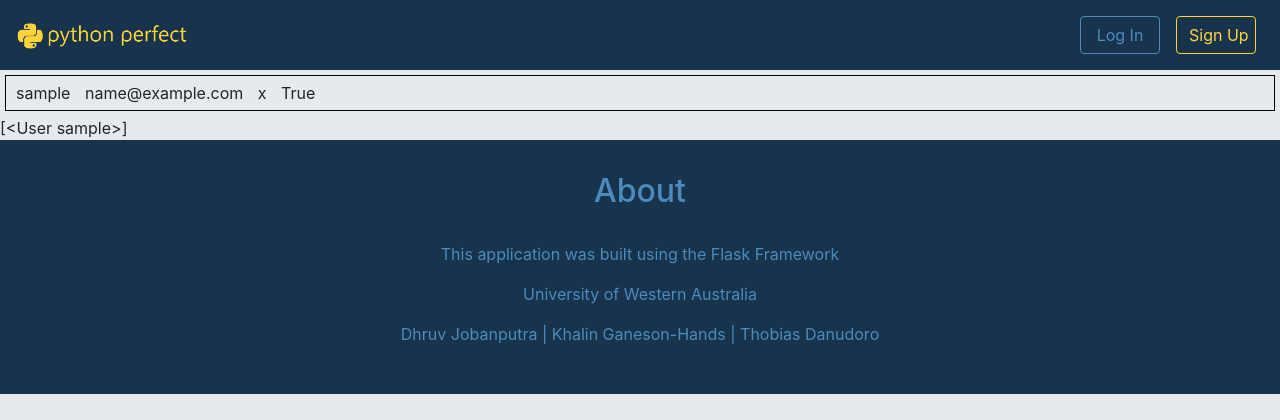
After one commit to PythonPerfect/PythonPerfect, a Flask app: template app/templates/users.html in a window 1280 px wide. The commit adds this page. Shown: the top 420 px of the page. Run offline with Flask 2, Linux system fonts and the light colour scheme; tables that the repository leaves empty hold one stand-in row (values such as "Sample post"); the template is opened without the code that fills it: values that come from a table or form of the project are taken from there, most other values are stand-ins (such as "Sample title", 1, 10 or a date in 2020); some libraries are stand-ins or nearby versions.

Commit message:
minor changes

```diff
--- a/app/forms.py
+++ b/app/forms.py
@@ -15,10 +15,11 @@ class RegistrationForm(FlaskForm):
         Length(min=4, max=20, message='Must be at least 4 and less than 20 characters!')])
     email = StringField('Email', validators=[DataRequired(), Email()])
     regex = r"^(?=.*[A-Za-z])(?=.*\d)[A-Za-z\d]{8,128}$"
+
     password = PasswordField(
         'Password',
         validators=[DataRequired(),
-        Regexp(regex, message='Use 8 or more characters with a mix of letters and numbers')])
+        Regexp(regex, message='Use 8 or more characters with a mix of letters and numbers and no special characters.')])
     re_password = PasswordField('Repeat Password', validators=[DataRequired(), EqualTo('password')])
     submit = SubmitField('Register')
 
--- a/app/routes.py
+++ b/app/routes.py
@@ -37,8 +37,10 @@ def signup():
     user.set_password(form.password.data)
     db.session.add(user)
     db.session.commit()
+
+    login_user(user, remember=False)
     flash('Welcome, registration complete!')
-    return redirect(url_for('login'))
+    return redirect(url_for('dashboard'))
   return render_template('signup.html', title='Signup', form=form)
 
 @app.route("/dashboard")
@@ -57,5 +59,25 @@ def logout():
 def error404(e):
   return render_template("error404.html", title="Error 404")
 
+
+@app.route("/users")
+def users():
+  users = User.query.all()
+  return render_template("users.html", users=users)
+
+# FOR TESTING PURPOSES ONLY
+@app.route("/delhalfusers")
+def delete_all_users():
+  x = input("Please confirm you want to delete all users: ")
+  if x == "confirm":
+    users = User.query.all()
+    import math
+    num = math.ceil(len(users) / 2)
+    for i in range(num):
+      u = users[i]
+      db.session.delete(u)
+      db.session.commit()
+    return redirect(url_for('index'))
+
 if __name__ == "__main__":
     app.run(debug=True)
--- a/app/static/css/login.css
+++ b/app/static/css/login.css
@@ -27,7 +27,7 @@
 
 .login-title {
   width: fit-content;
-  margin: 0 auto 2rem auto;
+  margin: 0 auto;
 }
 .login-form {
   margin-bottom: 1rem;
@@ -43,7 +43,7 @@
   box-shadow: rgba(0, 0, 0, 0.1) 0px 1px 4px 0px inset,
     rgba(0, 0, 0, 0) 0px 0px 0px 0px;
 
-  margin-bottom: 2rem;
+  margin-top: 2rem;
 }
 
 .login-new-account {
--- a/app/templates/signup.html
+++ b/app/templates/signup.html
@@ -14,6 +14,7 @@
         </a>
         <div class="login-form-container">
           <h2 class="login-title py-blue"><strong>Create Account</strong></h2>
+          <!-- prettier-ignore -->
           <form class="login-form" action="" name="login-form" method="POST">
             {{ form.hidden_tag() }}
 
@@ -49,7 +50,7 @@
               <div class="text-danger"> {{ error }}</div>
             {% endfor %}
 
-            {{form.submit(class="btn btn-outline-success",
+            {{form.submit(class="btn btn-outline-success mt-4",
                          type="submit",
                          value="Sign Up")}}
 
--- /dev/null
+++ b/app/templates/users.html
@@ -0,0 +1,21 @@
+{% extends "components/layout.html" %} {% block content %} {% include
+"components/alert.html" %} {% for user in users %}
+<style>
+  .users {
+    display: block;
+    border: 1px solid black;
+    padding: 5px;
+    margin: 5px;
+  }
+  .users span {
+    margin: 5px;
+  }
+</style>
+<div class="users">
+  <span>{{user.username}}</span>
+  <span>{{user.email}}</span>
+  <span>{{user.password_hash}}</span>
+  <span>{{user.admin}}</span>
+</div>
+
+{% endfor %} {{users}}{% endblock %}
```
Also changed, not shown: app/templates/login.html (+3 -4 lines), app.db.
